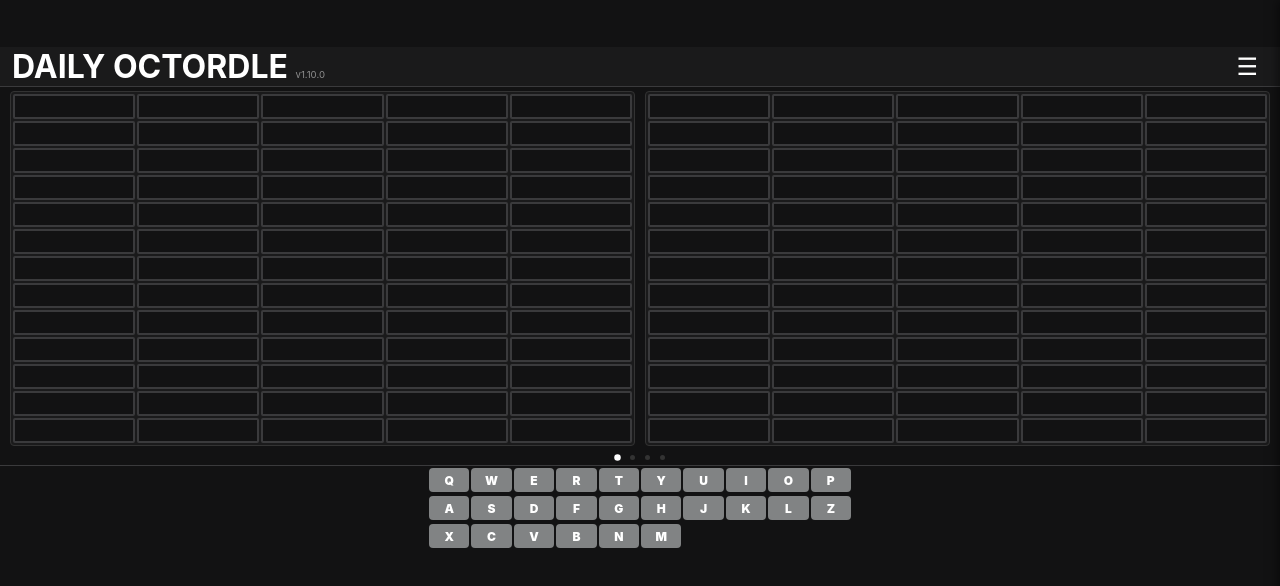
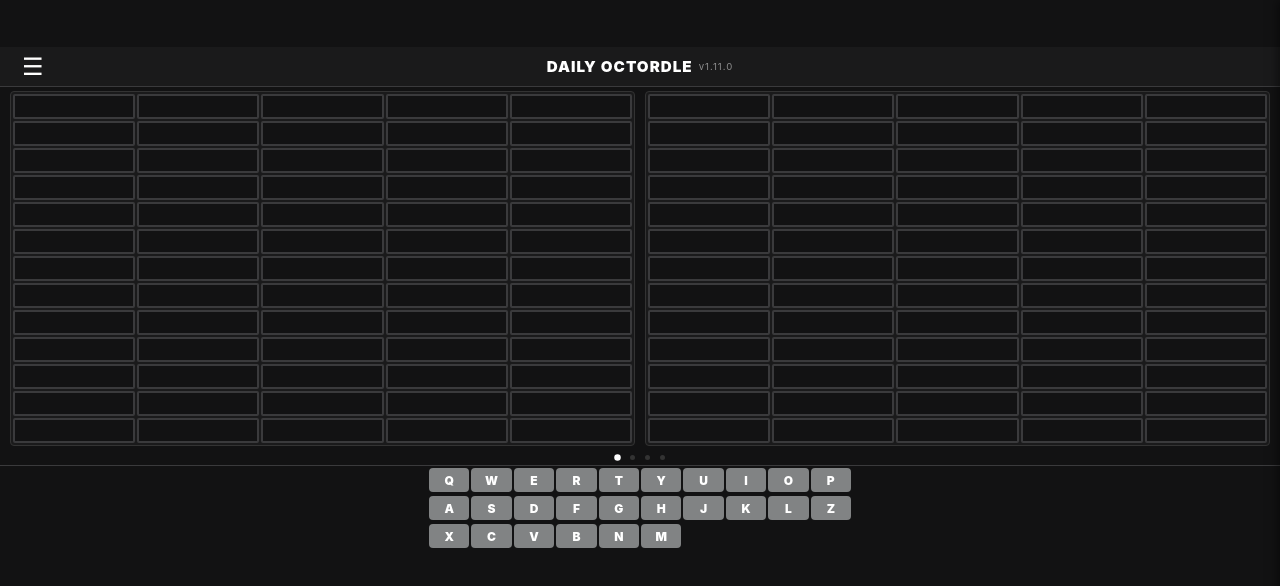
Before and after one commit to Jawney/Octordle, a website with bundled scripts: page index.html in a window 1280 px wide. Built offline with nearby package versions, Linux system fonts and the light colour scheme; files whose address does not match are found by name.

Commit message:
Updates to header text

```diff
--- a/css/layout.css
+++ b/css/layout.css
@@ -33,8 +33,30 @@
     flex-shrink: 0;
     background: #1a1a1b;
     border-bottom: 1px solid var(--border);
-    display: flex; align-items: center; justify-content: space-between;
+    display: flex;
+    align-items: center;
+    justify-content: space-between;
     padding: 0 12px;
+    position: relative; /* Base for centered absolute h1 */
+}
+
+header h1 {
+    font-size: 0.95rem; /* Slightly larger for legibility */
+    margin: 0;
+    font-weight: 900;
+    letter-spacing: 1px;
+    position: absolute;
+    left: 50%;
+    transform: translateX(-50%);
+    display: flex;
+    align-items: center;
+    gap: 6px;
+    white-space: nowrap;
+    pointer-events: none; /* Let clicks pass through to menu if they overlap */
+}
+
+#hamburger {
+    z-index: 10; /* Ensure it stays above the absolute h1 */
 }
 
 #main-container {
--- a/index.html
+++ b/index.html
@@ -17,7 +17,10 @@
     <div id="app-shell">
         <div id="safe-top"></div>
         <header>
-            <h1 id="mode-label">DAILY OCTORDLE <small id="version-display" style="font-size: 0.6rem; opacity: 0.5; font-weight: normal;"></small></h1>
+            <h1 id="mode-label">
+                <span id="mode-text">DAILY OCTORDLE</span>
+                <small id="version-display" style="font-size: 0.6rem; opacity: 0.5; font-weight: normal;"></small>
+            </h1>
         </header>
         <div id="main-container">
             <div id="board-slider"></div>
--- a/js/app.js
+++ b/js/app.js
@@ -156,10 +156,9 @@
     }
 
     updateUI() {
-        const modeLabel = document.getElementById('mode-label');
-        if (modeLabel) {
-            // Update only the text node, not the whole innerHTML which contains the version
-            modeLabel.childNodes[0].textContent = (this.state.isDaily ? "DAILY" : "PRACTICE") + " OCTORDLE ";
+        const modeText = document.getElementById('mode-text');
+        if (modeText) {
+            modeText.textContent = (this.state.isDaily ? "DAILY" : "PRACTICE") + " OCTORDLE";
         }
         this.boardView.update();
         this.keyboard.update();
--- a/package.json
+++ b/package.json
@@ -1,6 +1,6 @@
 {
   "name": "octordle-modular",
-  "version": "1.10.0",
+  "version": "1.11.0",
   "type": "module",
   "scripts": {
     "test": "node tests/engine.test.js",
```
